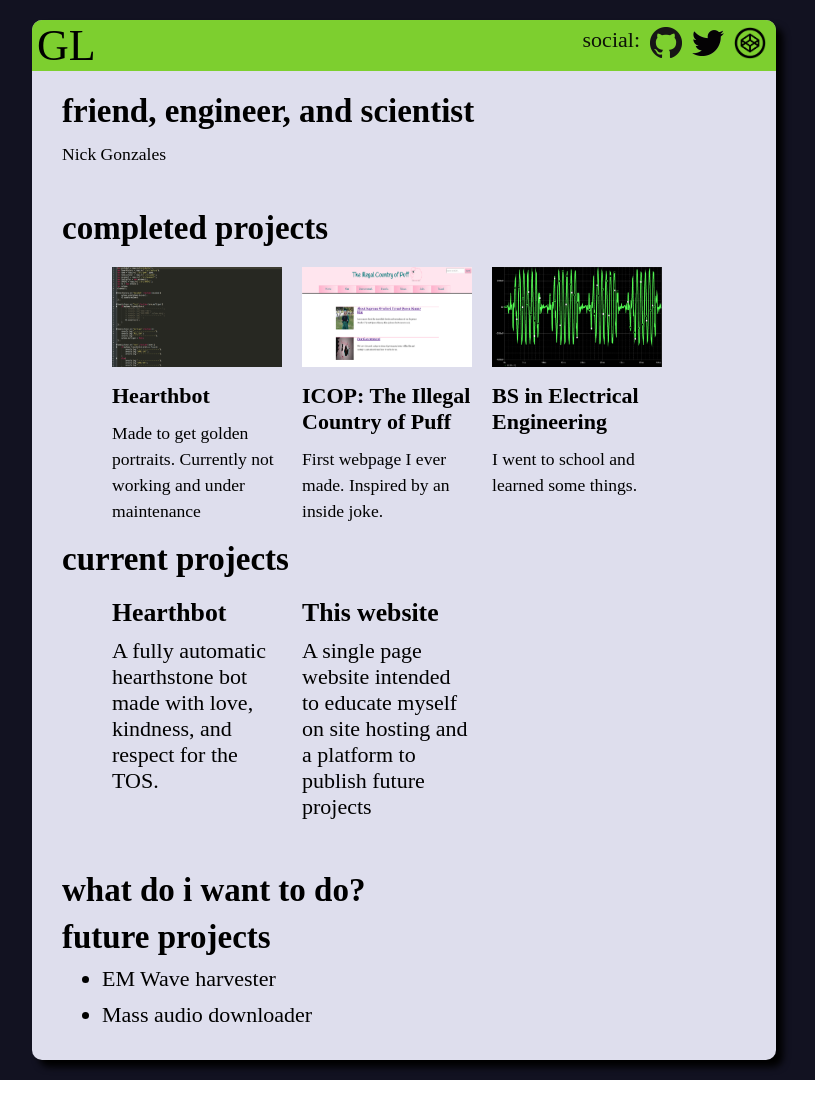
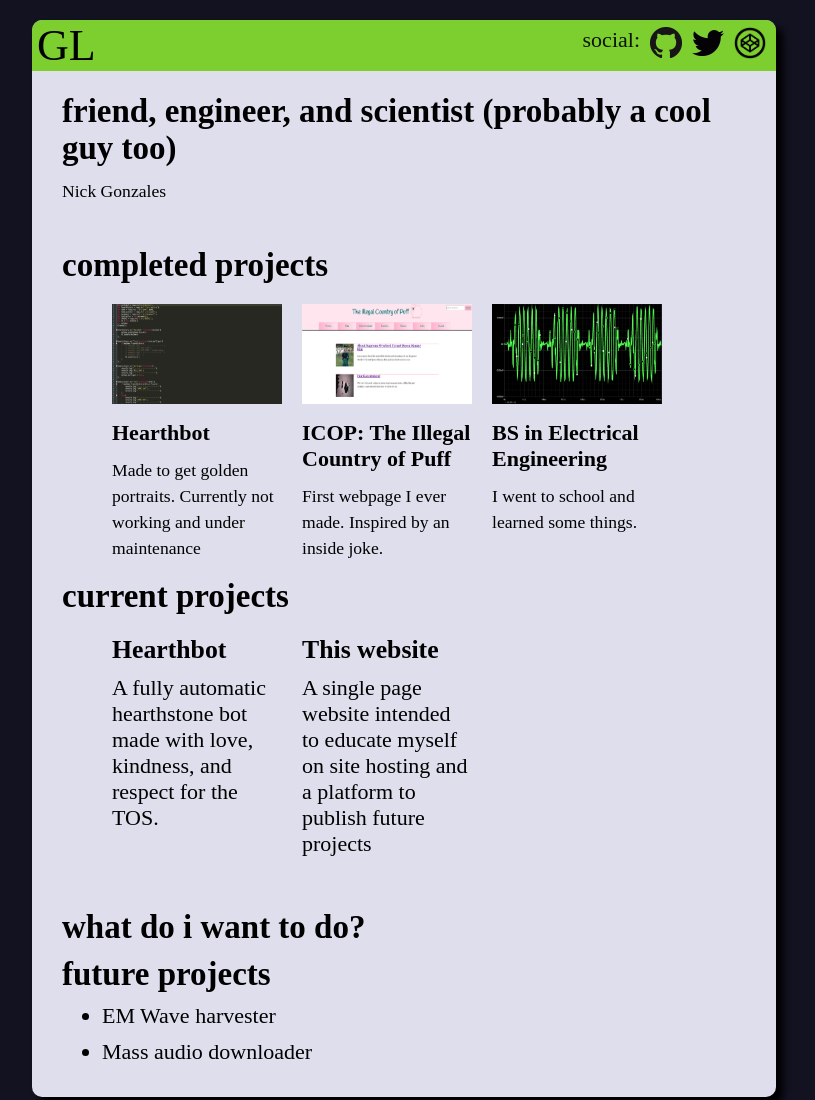
Before and after one commit to doxtu/personal-site, a website: page index.html in a window 1280 px wide. Shown: the top 1100 px of the page, without its empty margins (236-1051 px from the left). Drawn offline with Linux system fonts and the light colour scheme.

Commit message:
Git test cli

```diff
--- a/index.html
+++ b/index.html
@@ -26,7 +26,7 @@
 					Will convey who I am and what I do.
 				-->
 				<section class = "content about">
-					<h2>friend, engineer, and scientist</h2>
+					<h2>friend, engineer, and scientist (probably a cool guy too)</h2>
 					<small>Nick Gonzales</small>
 				</section>
 
@@ -101,6 +101,5 @@
 				</footer>
 			</div>
 		</div>
-
 	</body>
 </html>
```
